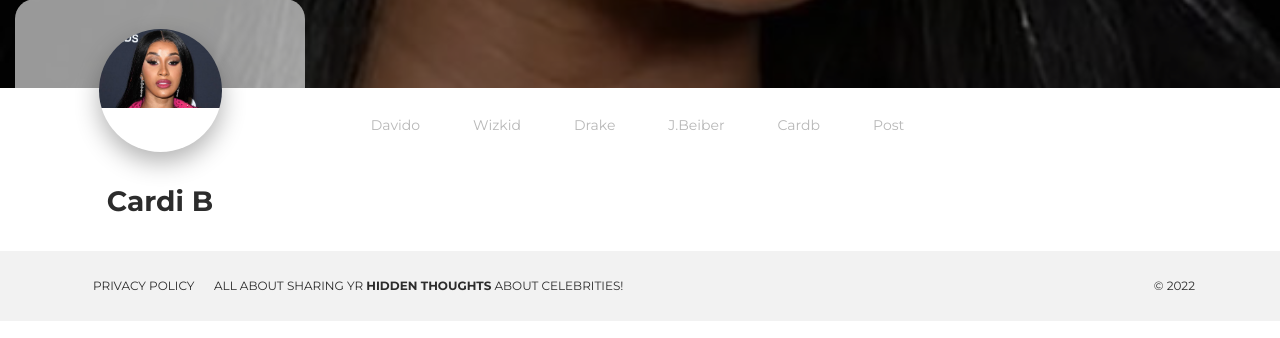
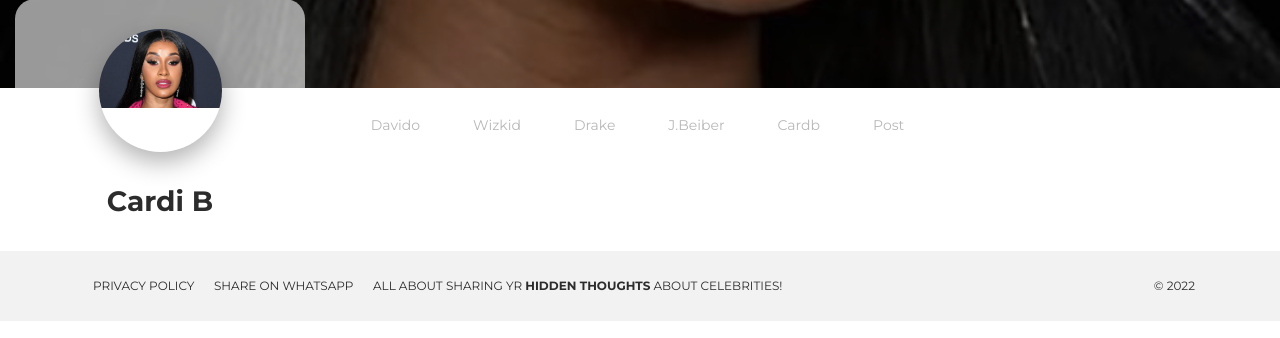
Before and after one commit to Zeecoworld/secreties-ai-socialnetwork, a Django app: page /cardb/ in a window 1280 px wide. Shown: the part 462-800 px from the top of the page. Run offline with Django 3.2, Linux system fonts and the light colour scheme; data comes from the database, SQL or seed files in the repository; some libraries are stand-ins or nearby versions.

Commit message:
fuck commit

```diff
--- a/templates/base.html
+++ b/templates/base.html
@@ -1,4 +1,5 @@
 {% load static %}
+{% load social_share %}
 <!DOCTYPE html>
 <html lang="en">
 
@@ -111,11 +112,11 @@
                                         Privacy policy
                                     </a>
                                 </li>
-                                 {% comment %} <li>
-                                    <a href="{% post_to_whatsapp <>%}">
-                                        WHATSAPP
+                                <li>
+                                    <a href="{% post_to_whatsapp object_or_url %}">
+                                        SHARE ON WHATSAPP
                                     </a>
-                                </li>  {% endcomment %}
+                                </li>
                                 <li>
                                     <a href="">
                                         ALL ABOUT SHARING YR <b>HIDDEN THOUGHTS</b> ABOUT CELEBRITIES!
```
